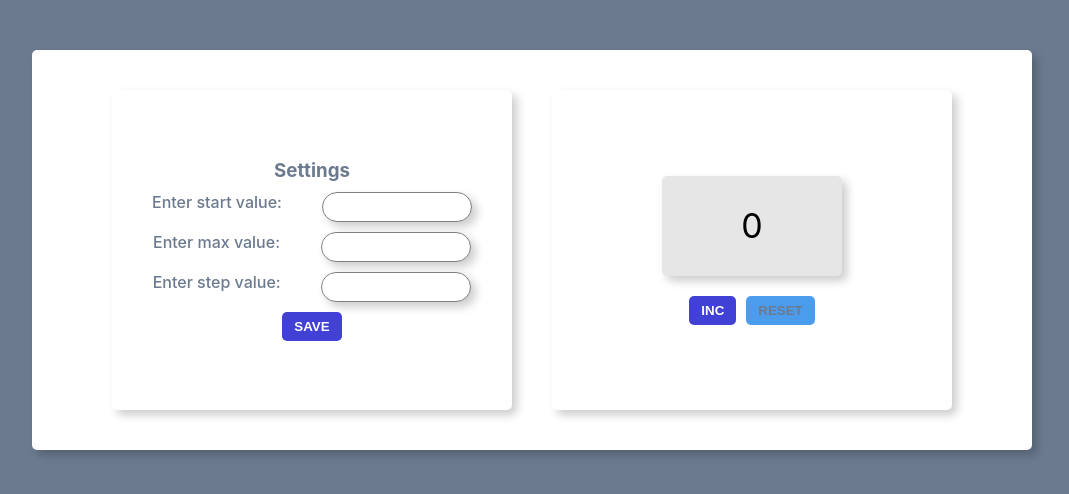
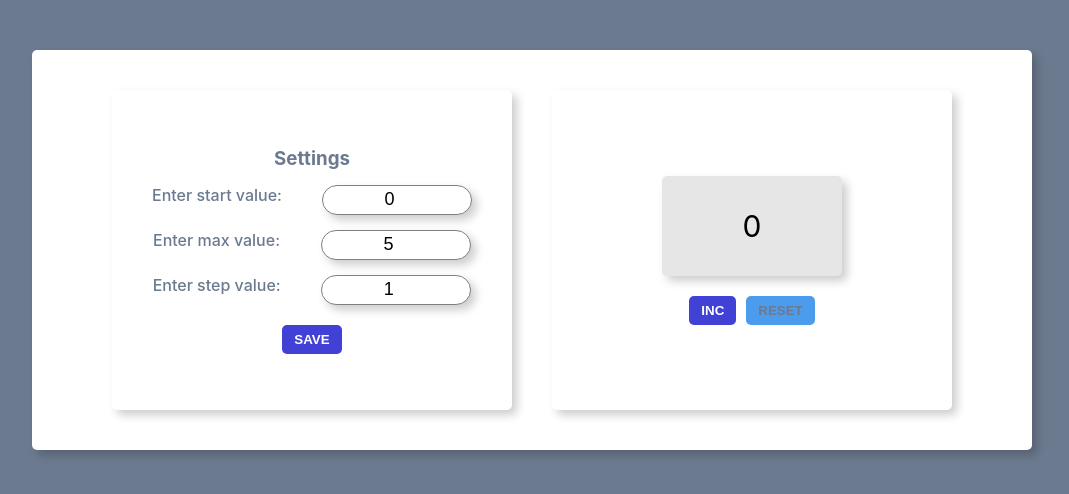
Before and after one commit to Krombaher/counter-ts, a React (Create React App) app: page / in a window 1280 px wide. Shown: the top 494 px of the page, without its empty margins (108-1177 px from the left). Built offline with nearby package versions, Linux system fonts and the light colour scheme.

Commit message:
add useEffect

```diff
--- a/src/App.module.css
+++ b/src/App.module.css
@@ -36,7 +36,7 @@ body {
 .inputName {
   display: flex;
   justify-content: space-evenly;
-  margin-bottom: 10px;
+  margin-top: 15px;
 }
 
 .settingsBlock {
@@ -50,7 +50,6 @@ body {
 }
 
 .settingsBlock h3 {
-  margin-bottom: 10px;
   color: #6b7a8f;
 }
 
@@ -68,6 +67,10 @@ body {
   margin-left: 10px;
 }
 
+.settingsBtn {
+  margin-top: 20px;
+}
+
 label {
   font-weight: 500;
   color: #6b7a8f;
--- a/src/App.tsx
+++ b/src/App.tsx
@@ -23,16 +23,19 @@ function App() {
     const [error, setError] = useState('')
 
     useEffect( () => {
-        let valueAsString =  localStorage.getItem('counterValue')
-        if (valueAsString) {
-            let newValue = JSON.parse(valueAsString)
-            setCount(newValue)
+        let settingsToString =  localStorage.getItem('settings')
+
+        if (settingsToString) {
+            let newSettings = JSON.parse(settingsToString)
+            console.log(newSettings)
+            setSettings(newSettings)
+            setCount(newSettings.start)
         }
     }, [])
 
     useEffect( () => {
-        localStorage.setItem('counterValue', JSON.stringify(count))
-    }, [count])
+        localStorage.setItem('settings', JSON.stringify(settings))
+    }, [settings])
 
     const onNextCounter = () => {
         if (count < settings.max && count >= settings.start) {
@@ -51,7 +54,7 @@ function App() {
         <div className="App">
             <div className={s.app}>
                 <Settings
-                    defaultValue={defaultValue}
+                    defaultValue={settings}
                     error={error}
                     setError={setError}
                     settings={settings}
--- a/src/components/Settings.tsx
+++ b/src/components/Settings.tsx
@@ -1,4 +1,4 @@
-import React, {ChangeEvent, useState} from "react";
+import React, {ChangeEvent, useEffect, useState} from "react";
 import s from "../App.module.css";
 import {MainInput} from "./main-input/MainInput";
 import {MainButton} from "./main-button/MainButton";
@@ -15,6 +15,19 @@ type PropsTypeSettings = {
 export const Settings = (props: PropsTypeSettings) => {
     const [defaultValue, setDefaultValue] = useState(props.defaultValue)
 
+    useEffect(() => {
+        setDefaultValue(props.defaultValue)
+    }, [props.defaultValue])
+
+    useEffect(() => {
+        if (defaultValue.start >= defaultValue.max || defaultValue.step < 1 ||
+            defaultValue.step > (defaultValue.max - defaultValue.start)) {
+            props.setError('Incorrect value!')
+        } else {
+            props.setError('')
+        }
+    }, [defaultValue, props.error, props])
+
     const onStartInputHandler = (e: ChangeEvent<HTMLInputElement>) => {
         setDefaultValue({...defaultValue, start: Number(e.currentTarget.value)})
     }
@@ -28,13 +41,7 @@ export const Settings = (props: PropsTypeSettings) => {
     }
 
     const onSaveSettingsHandler = () => {
-        if (defaultValue.start >= defaultValue.max || defaultValue.step < 1 ||
-            defaultValue.step > (defaultValue.max - defaultValue.start)) {
-            props.setError('Incorrect value!')
-        } else {
-            props.addSettings(defaultValue)
-            props.setError('')
-        }
+        props.addSettings(defaultValue)
     }
 
     return (
@@ -67,6 +74,8 @@ export const Settings = (props: PropsTypeSettings) => {
                 </div>
             </div>
             <MainButton
+                className={s.settingsBtn}
+                disabled={props.error !== ''}
                 name={'SAVE'}
                 callback={onSaveSettingsHandler}
             />
--- a/src/components/counter/Counter.module.css
+++ b/src/components/counter/Counter.module.css
@@ -1,12 +1,16 @@
-.counter {
+.counterDisplay {
+    display: flex;
+    align-items: center;
+    justify-content: center;
     width: 180px;
     height: 100px;
     border-radius: 5px;
     box-shadow: 5px 5px 10px rgba(0,0,0, .2);
     background-color: #e6e6e6;
-    text-align: center;
-    line-height: 100px;
-    font-size: 34px;
+}
+
+.counter {
+    font-size: 30px;
 }
 
 .errorCounter {
@@ -15,8 +19,8 @@
     font-weight: 700;
 }
 
-.span {
+.errorText {
     font-size: 18px;
     color: red;
-    font-weight: 500;
+    font-weight: 700;
 }
--- a/src/components/counter/Counter.tsx
+++ b/src/components/counter/Counter.tsx
@@ -11,8 +11,14 @@ export const Counter:React.FC<CounterPropsType> = ({count, maxValue, error}) =>
 
     const counterStyle = s.counter + ' ' + (count === maxValue ? s.errorCounter : '')
   return (
-      <>
-          <div className={counterStyle}>{error !== '' ? <span className={s.span}>{error}</span> : count}</div>
-      </>
+          <div className={s.counterDisplay}>
+              {error !== '' ?
+              <div className={s.errorText}>
+                  {error}
+              </div>
+              : <div className={counterStyle}>
+                      {count}
+              </div>}
+          </div>
   )
 }
--- a/src/components/main-input/MainInput.tsx
+++ b/src/components/main-input/MainInput.tsx
@@ -17,6 +17,6 @@ export const MainInput = (props:MainInputPropsType) => {
     const inputClass = (props.error) ? s.inputError : s.input
 
     return (
-        <input type={'number'} className={inputClass} onChange={onChangeHandler}/>
+        <input type={'number'} value={props.value} className={inputClass} onChange={onChangeHandler}/>
     )
 }
```
